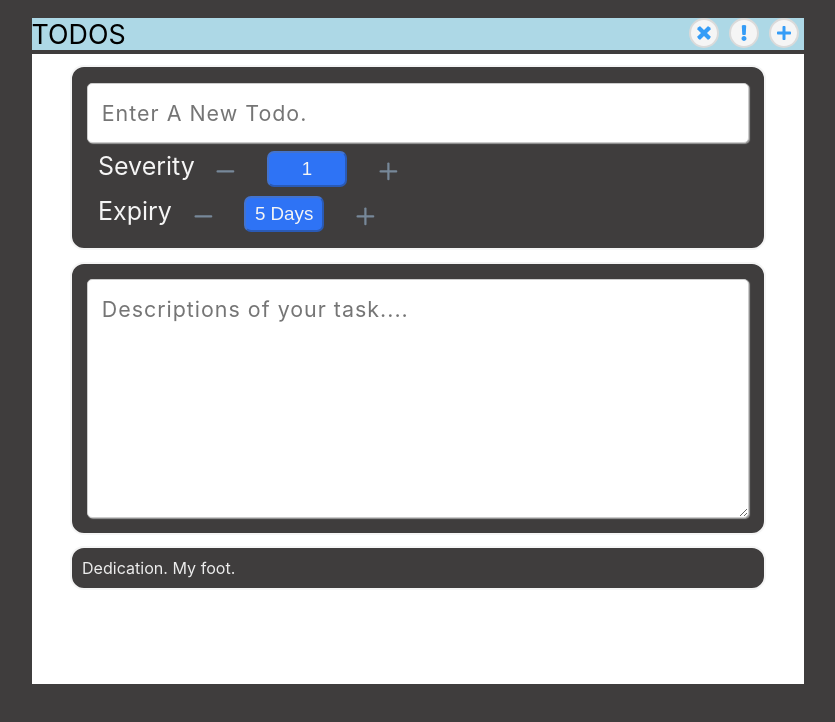
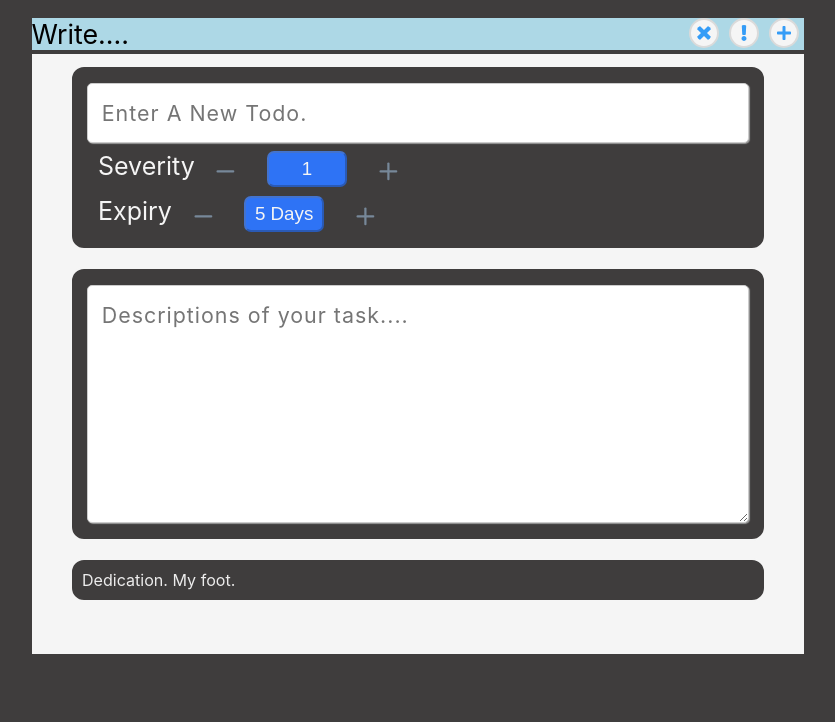
Before and after one commit to kharelutsav/todo, a React (Create React App) app: page / in a window 1280 px wide. Both pictures are taken after a click on the element "Add". Shown: the top 722 px of the page, without its empty margins (222-1057 px from the left). Built offline with nearby package versions, Linux system fonts and the light colour scheme.

Commit message:
Worked on title.

```diff
--- a/src/components/Add.js
+++ b/src/components/Add.js
@@ -27,7 +27,7 @@ function Add(props) {
     return (
         <div className='disp-main'>
             <div className='fix-it'>
-                <span>TODOS</span>
+                <span style={{textTransform: "capitalize"}}>{input.length >= 28 ? input.slice(0, 28)+"..." : input || "Write...."}</span>
                 <div className='add-icons update-icons'>
                     <span>
                         <ImCross className='fa-plus icons' onClick={()=>setPortal('Display')}/>
@@ -41,18 +41,6 @@ function Add(props) {
                 </div>
             </div>
             <div className='disp-container'>
-                {/* <div className='add-icons update-icons'>
-                    <span>
-                        <ImCross className='fa-plus icons' onClick={()=>setPortal('Display')}/>
-                    </span>
-                    <span>
-                        <FaExclamation className='fa-plus icons'/>
-                    </span>
-                    <span>
-                        <FaPlus className='fa-plus icons' onClick={addData}/>
-                    </span>
-                </div> */}
-
                 <div className= 'disp-item'>
                     <input placeholder='Enter a new todo.' value={input} onInput={e => setInput(e.target.value)} className='inp-todo'/>
                     <span className='severity'>
@@ -88,7 +76,6 @@ function Add(props) {
                             }}/>
                     </span>
                 </div>
-
                 <div className='disp-item'>
                     <textarea className='description-area' value={desc} onChange={e => setDesc(e.target.value)} placeholder='Descriptions of your task....'></textarea>
                 </div>
--- a/src/components/Update.js
+++ b/src/components/Update.js
@@ -43,7 +43,7 @@ function Update(props) {
     return (
         <div className='disp-main'>
             <div className='fix-it'>
-                <span>TODOS</span>
+                <span style={{textTransform: "capitalize"}}>{data[index][0].length >= 28 ? data[index][0].slice(0, 28) + "..." : data[index][0]}</span>
                 <div className='add-icons update-icons'>
                     <span>
                         <GrUpdate className='fa-plus icons' onClick={updateData}/>
--- a/src/css/add_update.css
+++ b/src/css/add_update.css
@@ -1,11 +1,13 @@
 .disp-container {
     position: relative;
-    /* background-color: whitesmoke; */
-    background-color: white;
+    display: flex;
+    flex-direction: column;
+    background-color: whitesmoke;
+    /* background-color: white; */
     width: calc(7vh + 56vw);
     min-width: 320px;
-    height: 630px;
-    max-height: 630px;
+    height: 600px;
+    max-height: 600px;
     /* border: 2px solid black; */
     overflow-y: scroll;
     overflow-x: hidden;
--- a/src/css/display.css
+++ b/src/css/display.css
@@ -3,9 +3,9 @@
     background-color: whitesmoke;
     margin-right: 0px;
     min-width: 340px;
-    min-width: 340px;
-    height: 630px;
-    max-height: 630px;
+    max-width: 340px;
+    height: 600px;
+    max-height: 600px;
     /* border: 2px solid black; */
     overflow-y: scroll;
     overflow-x: hidden;
```
